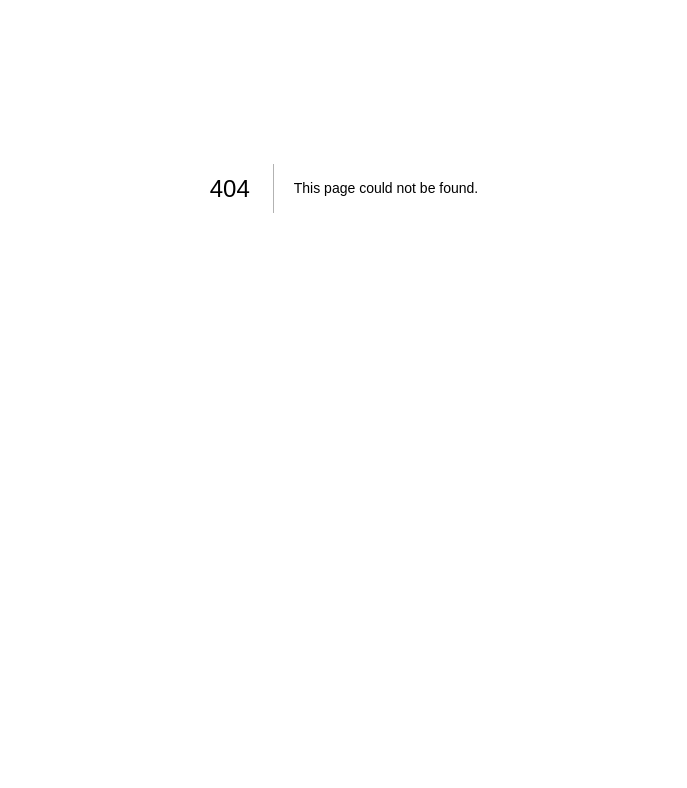
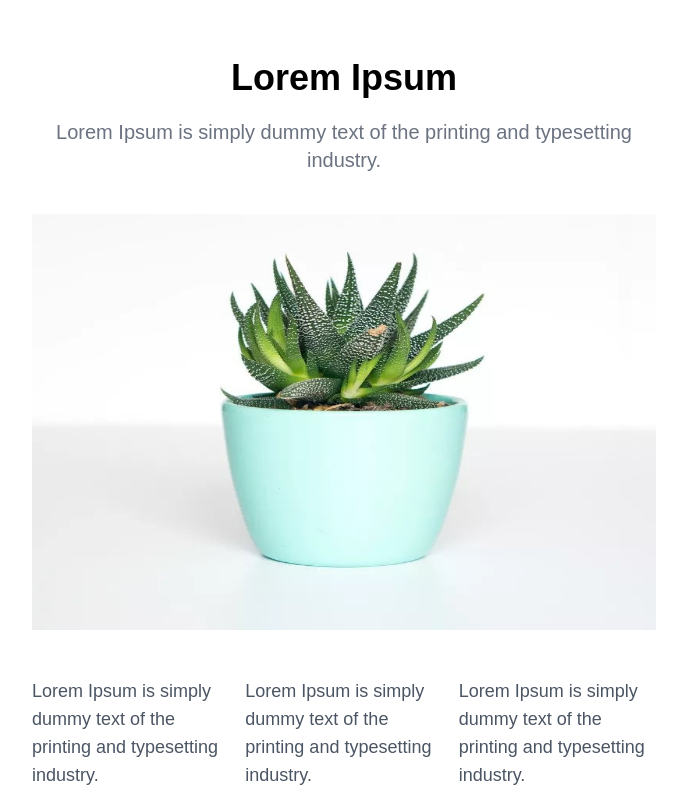
Before and after one commit to McVyp/blog, a Next.js app: page /posts/page in a window 1280 px wide. Before the commit this address had no page. Shown: the part 212-1000 px from the top of the page, without its empty margins (296-983 px from the left). Before the commit the page ends 800 px from the top, so only its background shows below. Built offline with nearby package versions, Linux system fonts and the light colour scheme.

Commit message:
added blog page

```diff
--- /dev/null
+++ b/pages/posts/page.js
@@ -0,0 +1,32 @@
+import Image from "next/image";
+import Author from "../../components/_child/author";
+import Layout from "../../layout/Layout";
+
+export default function Page() {
+  return (
+    <Layout>
+      <section className='container mx-auto md:px-2 py-16 w-1/2'>
+          <div className="flex justify-center">
+              <Author />
+          </div>
+          <div className="post py-10">
+              <h1 className="font-bold text-4xl text-center pb-5">Lorem Ipsum</h1>
+              <p className="text-gray-500 text-xl text-center">Lorem Ipsum is simply dummy text of the printing and typesetting industry.</p>
+              <div className="py-10">
+                  <Image
+                    src={"/assets/images/img1.jpg"}
+                    width={900}
+                    height={600}
+                    alt=""
+                  />
+              </div>
+              <div className="content text-gray-600 text-lg flex flex-co gap-4">
+                <p>Lorem Ipsum is simply dummy text of the printing and typesetting industry.</p>
+                <p>Lorem Ipsum is simply dummy text of the printing and typesetting industry.</p>
+                <p>Lorem Ipsum is simply dummy text of the printing and typesetting industry.</p>
+              </div>
+          </div>
+      </section>
+    </Layout>
+  )
+}
```
Also changed, not shown: public/assets/images/404.png (renamed from public/assets/images/404_Not_found.png).
